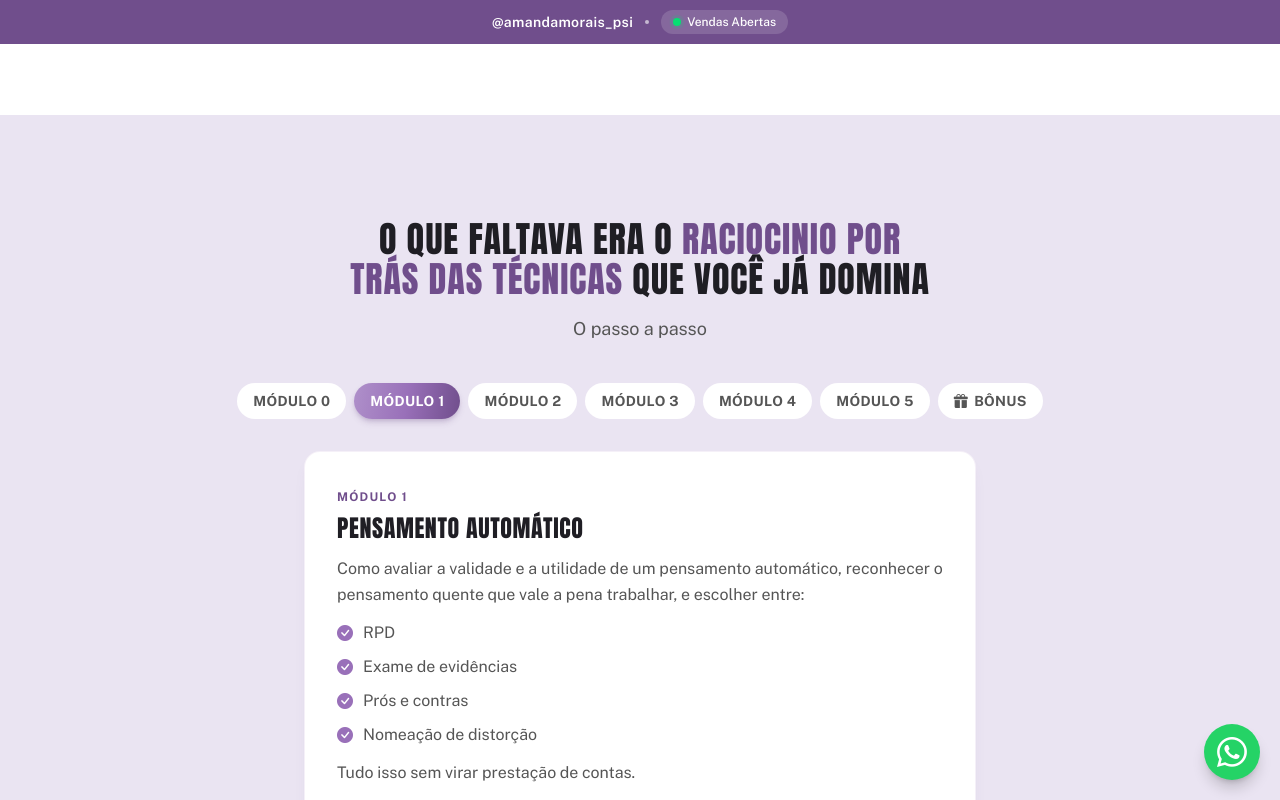
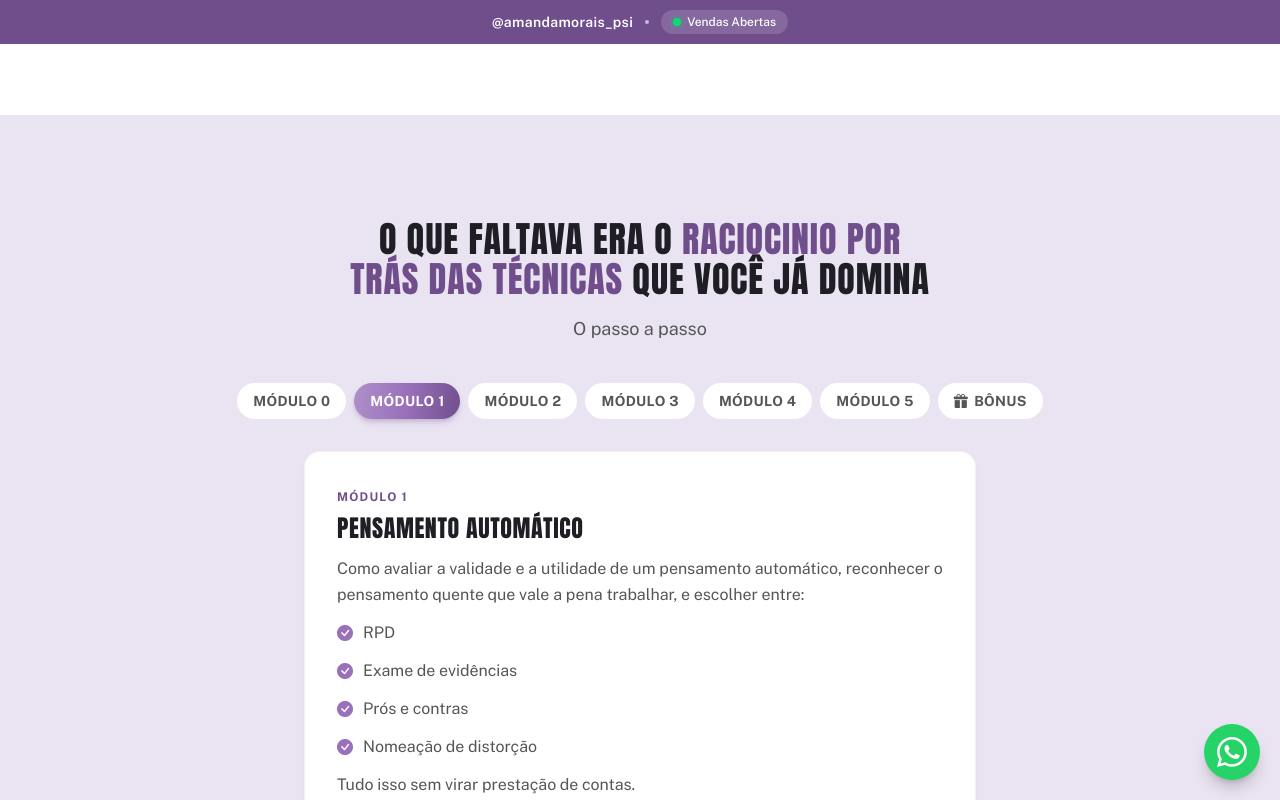
Before and after one commit to LennonRsantos/Psi.AmandaMorais, a Next.js app: page / in a window 1280 px wide. Both pictures are taken after a click on the tab "MÓDULO 1". Shown: the part 1265-2065 px from the top of the page. Built offline with nearby package versions, Linux system fonts and the light colour scheme.

Commit message:
feat: atualiza conteudo do bonus com novos itens e sub-partes

```diff
--- a/src/components/ModulesSection.tsx
+++ b/src/components/ModulesSection.tsx
@@ -65,9 +65,33 @@ const MODULES = [
     tag: "Bônus",
     title: "+ Bônus",
     bullets: [
-      "Workshop de questionamento socrático",
-      "Um bônus surpresa",
-      "Ficha com todos os recursos citados no intensivo",
+      {
+        title: "Bônus 1 — Ju da Formulação",
+        description:
+          "Acesso à IA treinada para te ajudar a formular casos clínicos com mais clareza e agilidade.",
+      },
+      {
+        title: "Bônus 2 — Intensivão de Diálogo Socrático (em duas partes)",
+        description:
+          "Treinamento completo sobre questionamento socrático, do conteúdo teórico à prática guiada.",
+      },
+      {
+        title: "Parte 1 — Aula gravada",
+        description:
+          "A aula completa do workshop de lançamento sobre questionamento socrático e estratégias de descoberta guiada, disponível na área de membros. Assistiu ao vivo? Reveja quando quiser. Não conseguiu? Assiste de lá.",
+        noIcon: true,
+      },
+      {
+        title: "Parte 2 — Encontro mão na massa",
+        description:
+          "Treinamento prático ao vivo: role play, exercícios e raciocínio aplicado a casos clínicos reais. O passo a passo de implementação que vai além da teoria.",
+        noIcon: true,
+      },
+      {
+        title: "Bônus 3 — Aula de IA aplicada à clínica",
+        description:
+          "Como usar ferramentas de inteligência artificial para personalizar fichas, elaborar psicoeducações, criar cartões de enfrentamento, resumos e materiais visuais criativos para os seus pacientes.",
+      },
     ],
     isBonus: true,
   },
@@ -145,15 +169,33 @@ export default function ModulesSection() {
                 ))}
 
                 {active.bullets && (
-                  <ul className="mt-3 space-y-2">
-                    {active.bullets.map((bullet) => (
-                      <li key={bullet} className="flex items-start gap-2.5">
-                        <i className="bi bi-check-circle-fill mt-0.5 shrink-0 text-base text-primary" />
-                        <span className="leading-relaxed text-text-muted">
-                          {bullet}
-                        </span>
-                      </li>
-                    ))}
+                  <ul className="mt-3 space-y-3">
+                    {active.bullets.map((bullet) => {
+                      const key = typeof bullet === "string" ? bullet : bullet.title;
+                      const noIcon = typeof bullet !== "string" && bullet.noIcon;
+                      return (
+                        <li
+                          key={key}
+                          className={`flex items-start gap-2.5 ${noIcon ? "pl-6" : ""}`}
+                        >
+                          {!noIcon && (
+                            <i className="bi bi-check-circle-fill mt-0.5 shrink-0 text-base text-primary" />
+                          )}
+                          {typeof bullet === "string" ? (
+                            <span className="leading-relaxed text-text-muted">
+                              {bullet}
+                            </span>
+                          ) : (
+                            <span className="leading-relaxed text-text-muted">
+                              <span className="block font-semibold text-text-dark">
+                                {bullet.title}
+                              </span>
+                              {bullet.description}
+                            </span>
+                          )}
+                        </li>
+                      );
+                    })}
                   </ul>
                 )}
 
```
